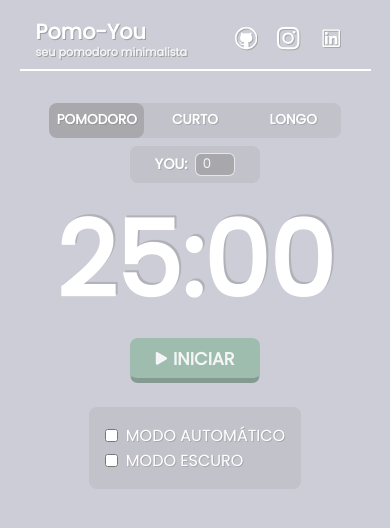
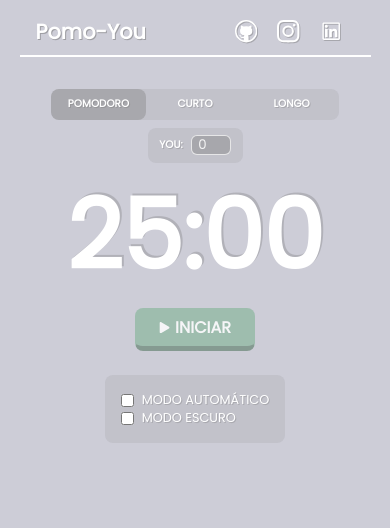
Before and after one commit to zaqueu-1/pomoyou, a React (Create React App) app: page / in a window 390 px wide. Shown: the top 528 px of the page. Built offline with nearby package versions, Linux system fonts and the light colour scheme.

Commit message:
mobile fix

```diff
--- a/src/components/header/header.css
+++ b/src/components/header/header.css
@@ -55,7 +55,7 @@
     font-size: 2rem;
 }
 
-@media only screen and (max-width:600px) {
+@media only screen and (max-width:599px) {
     .header-container {
         padding: 1rem 1rem .5rem 1rem;
         width: 90%;
@@ -75,6 +75,27 @@
     }
 
     .title h4 {
-        font-size: .7rem;
+        display: none;
     }
 }
+
+@media only screen and (max-width:899px) {
+    .header-container {
+        padding: 1rem 1rem .5rem 1rem;
+        width: 90%;
+    }
+
+    .social {
+        width: 40%;
+        margin-right: -.5rem;
+    }
+
+    .social-btn {
+        font-size: 1.4rem;
+    }
+
+    .title h1 {
+        font-size: 1.3rem;
+    }
+
+}
--- a/src/components/timer/timer.css
+++ b/src/components/timer/timer.css
@@ -124,30 +124,32 @@ button:hover {
         display: flex;
         justify-content: center;
         align-items: center;
-        gap: .2rem;
+        gap: .1rem;
         background-color: rgb(128, 128, 128, 0.15);
         border-radius: 8px;
     }
 
-    .mode-btn, .active {
-        font-size: .85rem;
+    .mode-btn, .active, .input-btn, .active-input {
+        font-size: .65rem;
         width: 95px;
     }
-
+    .numberInput {
+        height: 20px;
+    }
 
     .timer {
-        font-size: 6.5rem;
+        font-size: 6rem;
     }
 
     button {
-        font-size: 1.1rem;
+        font-size: 1rem;
         padding: .4rem;
-        width: 130px;
+        width: 120px;
         max-width: 130px;
     }
 
     .icon {
-        font-size: .8rem;
+        font-size: .7rem;
     }
 
     .start-color {
@@ -163,4 +165,8 @@ button:hover {
         background-color: rgb(180, 142, 142);
         opacity: 0.8;
     }
+
+    .tool {
+        font-size: .8rem;
+    }
 }
```
